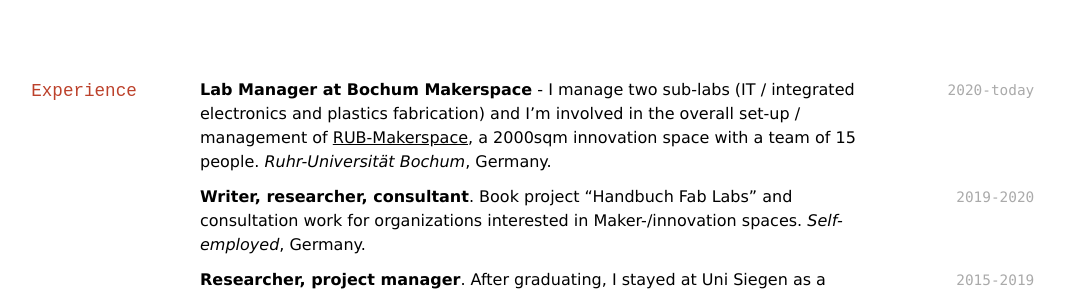
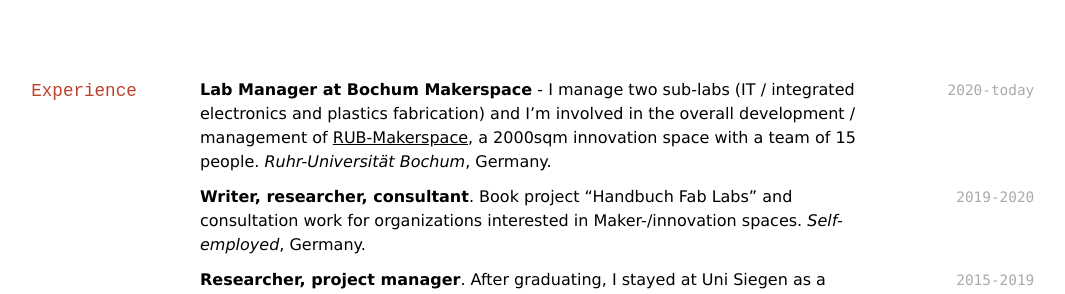
Before and after one commit to oliverstickel/oliverstickel.github.io, a Jekyll site: the page built from index.md, in a window 1280 px wide and 900 px high. Shown: the part 211-505 px from the top of the window, without its empty margins (132-1197 px from the left). Built offline with Jekyll 4.4.1, drawn with Linux system fonts in a browser that asks for light colours; nearby versions of some CDN libraries; a style sheet for code colours, icons or effects is not loaded.

Commit message:
Update index.md

```diff
--- a/index.md
+++ b/index.md
@@ -17,7 +17,7 @@ Fab Lab Manager & Founder
 ## Experience
 
 `2020-today`
-**Lab Manager at Bochum Makerspace** - I manage two sub-labs (IT / integrated electronics and plastics fabrication) and I'm involved in the overall set-up / management of [RUB-Makerspace](https://makerspace.rub.de), a 2000sqm innovation space with a team of 15 people. *Ruhr-Universität Bochum*, Germany.
+**Lab Manager at Bochum Makerspace** - I manage two sub-labs (IT / integrated electronics and plastics fabrication) and I'm involved in the overall development / management of [RUB-Makerspace](https://makerspace.rub.de), a 2000sqm innovation space with a team of 15 people. *Ruhr-Universität Bochum*, Germany.
 
 `2019-2020`
 **Writer, researcher, consultant**. Book project "Handbuch Fab Labs" and consultation work for organizations interested in Maker-/innovation spaces. *Self-employed*, Germany.
```
